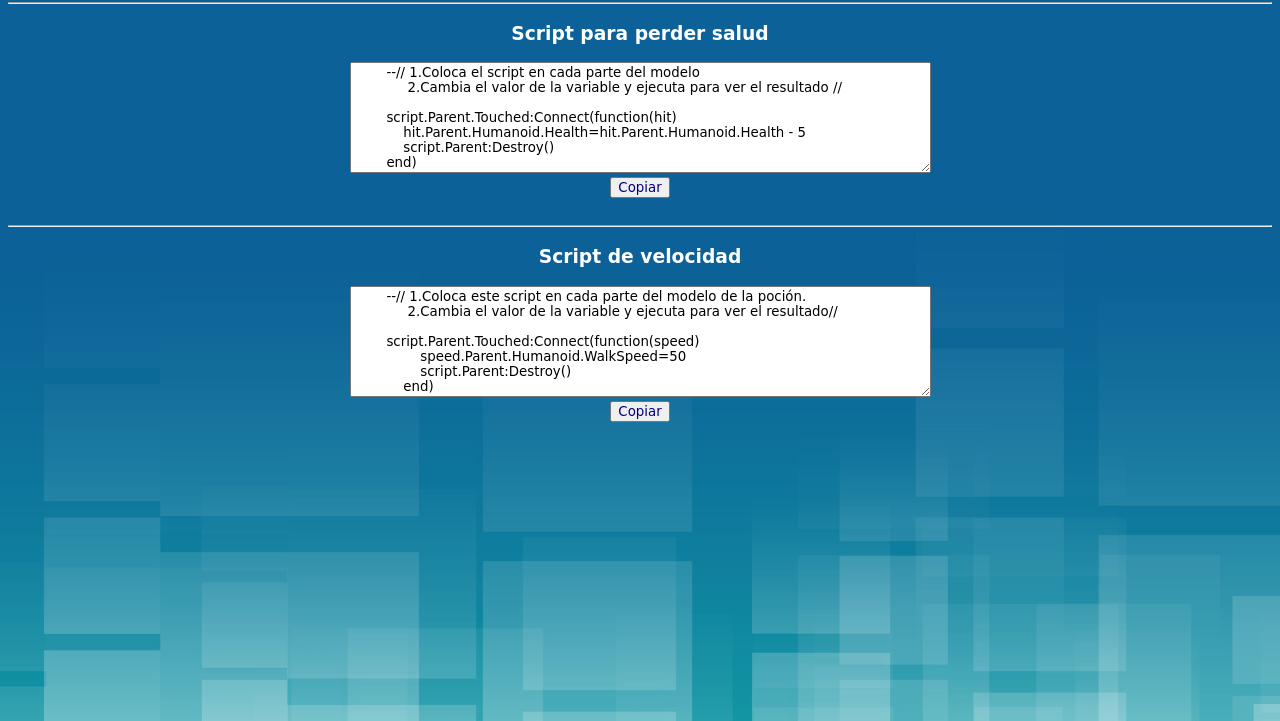
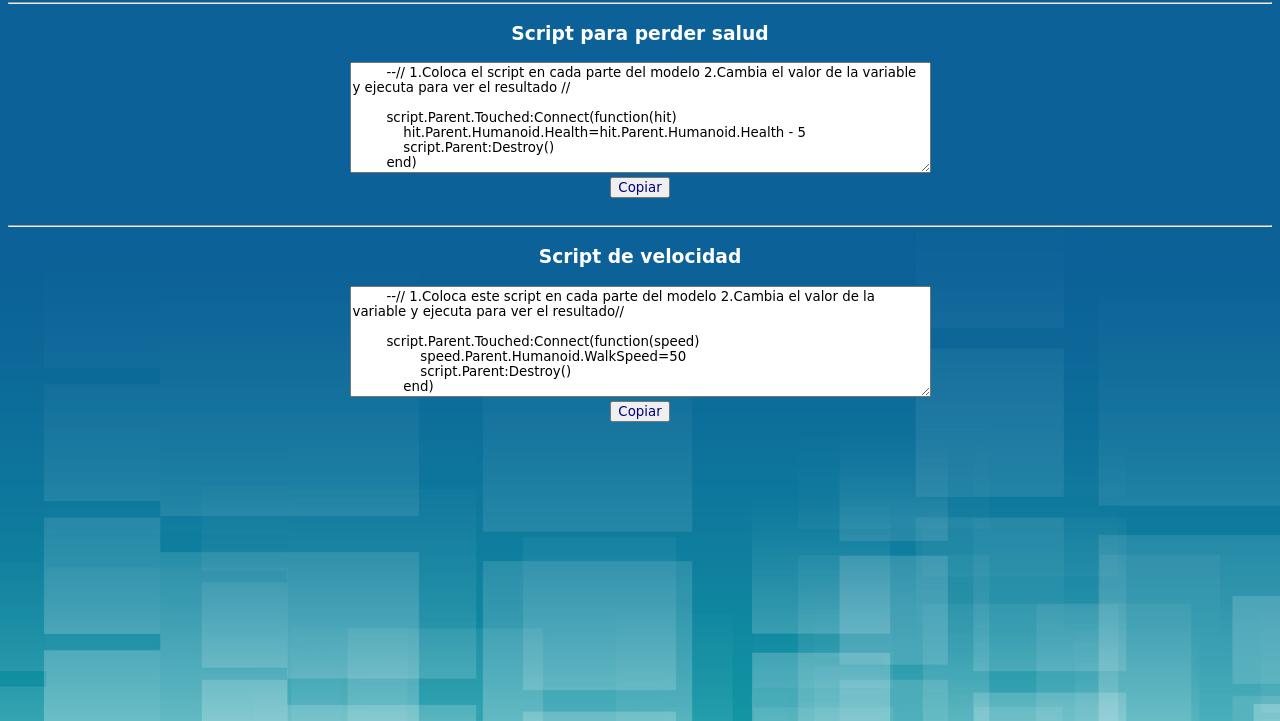
Before and after one commit to DanielaGMiranda/scriptC6-EC, a plain HTML site: page index.html in a window 1280 px wide. Shown: the part 79-800 px from the top of the page. Drawn offline with Linux system fonts and the light colour scheme; a web font is replaced by a local one.

Commit message:
index.html

```diff
--- a/index.html
+++ b/index.html
@@ -16,8 +16,7 @@
     <hr>
     <h3>Script para perder salud</h3>
     <textarea cols='80' rows='7' id="codigo">
-        --// 1.Coloca el script en cada parte del modelo
-             2.Cambia el valor de la variable y ejecuta para ver el resultado //
+        --// 1.Coloca el script en cada parte del modelo 2.Cambia el valor de la variable y ejecuta para ver el resultado //
 
         script.Parent.Touched:Connect(function(hit)
             hit.Parent.Humanoid.Health=hit.Parent.Humanoid.Health - 5
@@ -32,8 +31,7 @@
     <hr>
     <h3>Script de velocidad</h3>
     <textarea cols='80' rows='7' id="codigo2">
-        --// 1.Coloca este script en cada parte del modelo de la poción.
-             2.Cambia el valor de la variable y ejecuta para ver el resultado//
+        --// 1.Coloca este script en cada parte del modelo 2.Cambia el valor de la variable y ejecuta para ver el resultado//
 
         script.Parent.Touched:Connect(function(speed)
 	        speed.Parent.Humanoid.WalkSpeed=50
```
